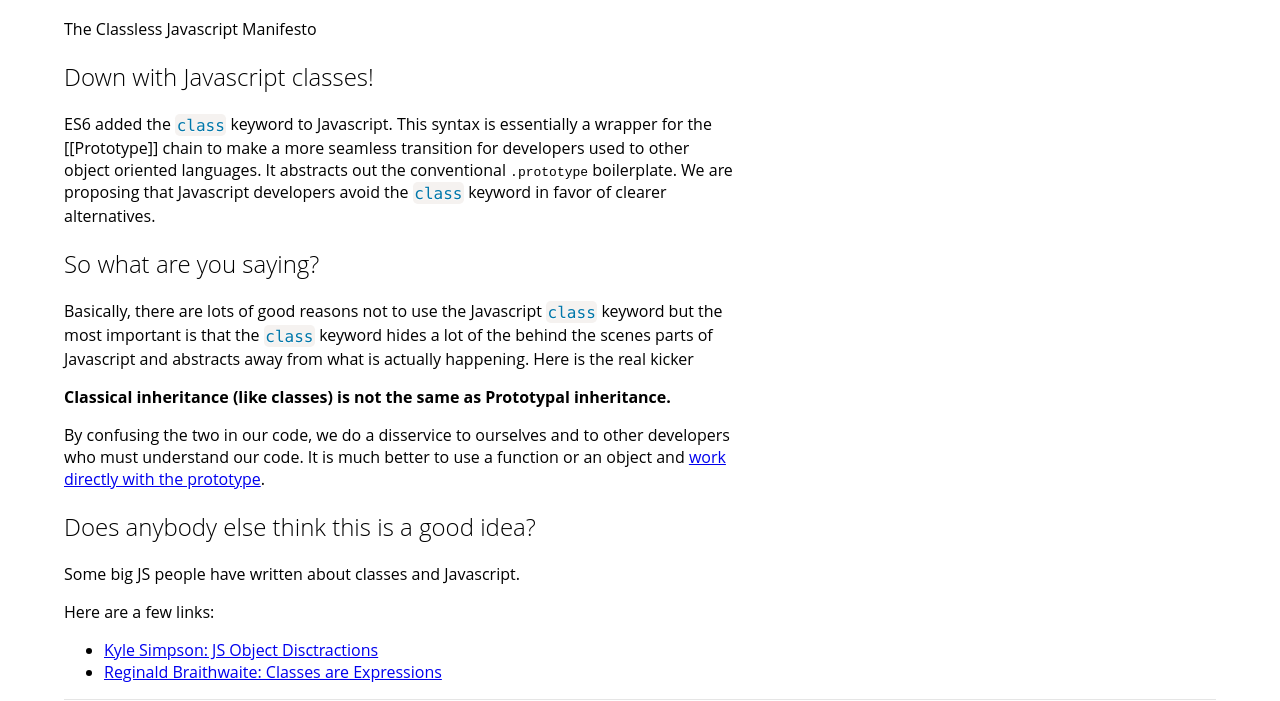
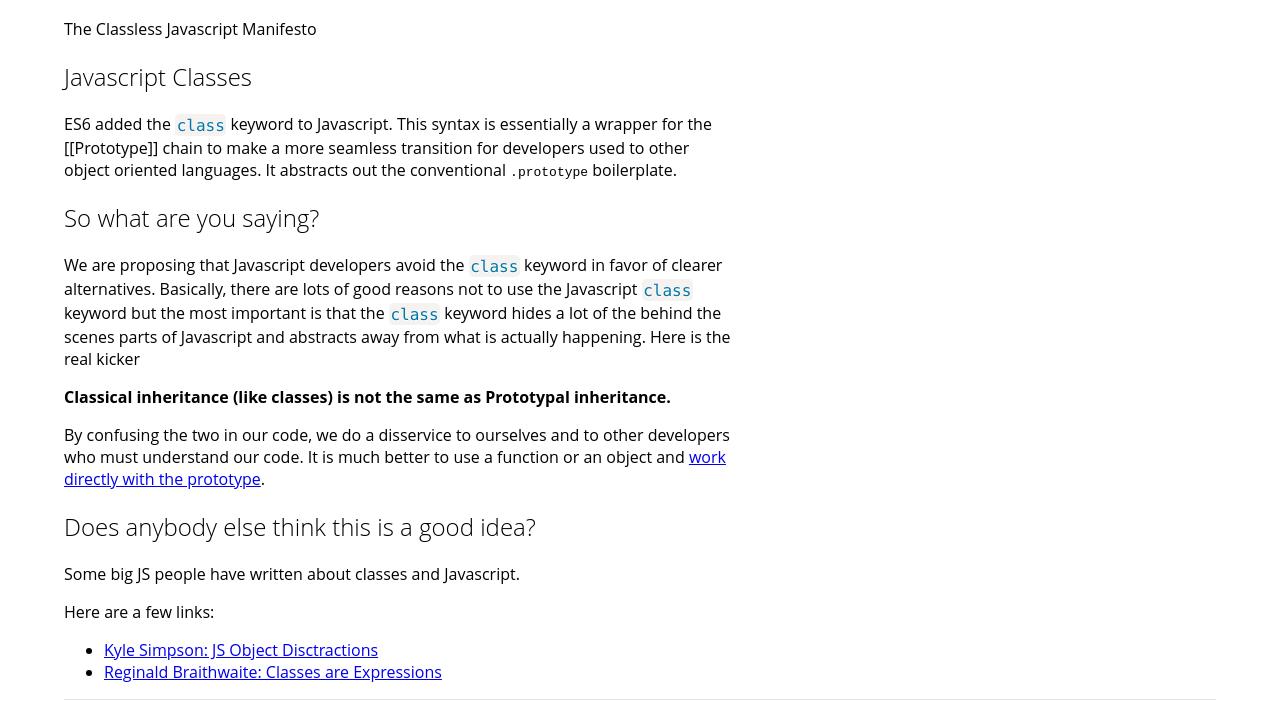
Before and after one commit to wuz/marxistjs, a plain HTML site: page index.html in a window 1280 px wide. Shown: the part 93-794 px from the top of the page. Drawn offline with nearby package versions, Linux system fonts and the light colour scheme.

Commit message:
Formatting

```diff
--- a/index.html
+++ b/index.html
@@ -19,19 +19,20 @@
         <p>The Classless Javascript Manifesto</p>
       </header>
       <section>
-        <h2>Down with Javascript classes!</h2>
+        <h2>Javascript Classes</h2>
         <p>
         ES6 added the <code class="language-js">class</code> keyword to Javascript.
         This syntax is essentially a wrapper for the [[Prototype]] chain to make a more seamless transition
         for developers used to other object oriented languages. It abstracts out the conventional <code>.prototype</code>
         boilerplate.
-        We are proposing that Javascript developers avoid the <code class="language-js">class</code> keyword
-        in favor of clearer alternatives.
         </p>
       </section>
       <section>
         <h2>So what are you saying?</h2>
-        <p>Basically, there are lots of good reasons not to use the Javascript <code class="language-js">class</code>
+        <p>
+        We are proposing that Javascript developers avoid the <code class="language-js">class</code> keyword
+        in favor of clearer alternatives.
+        Basically, there are lots of good reasons not to use the Javascript <code class="language-js">class</code>
         keyword but the most important is that the <code class="language-js">class</code> keyword hides a lot of the
         behind the scenes parts of Javascript and abstracts away from what is actually happening. Here is the real kicker</p>
         <strong>Classical inheritance (like classes) is not the same as Prototypal inheritance.</strong>
```
